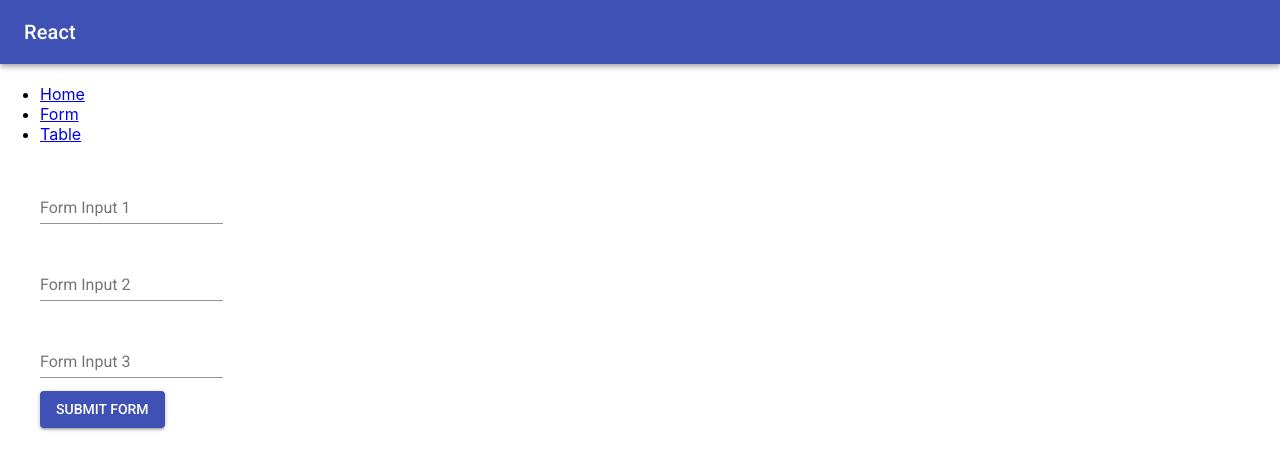
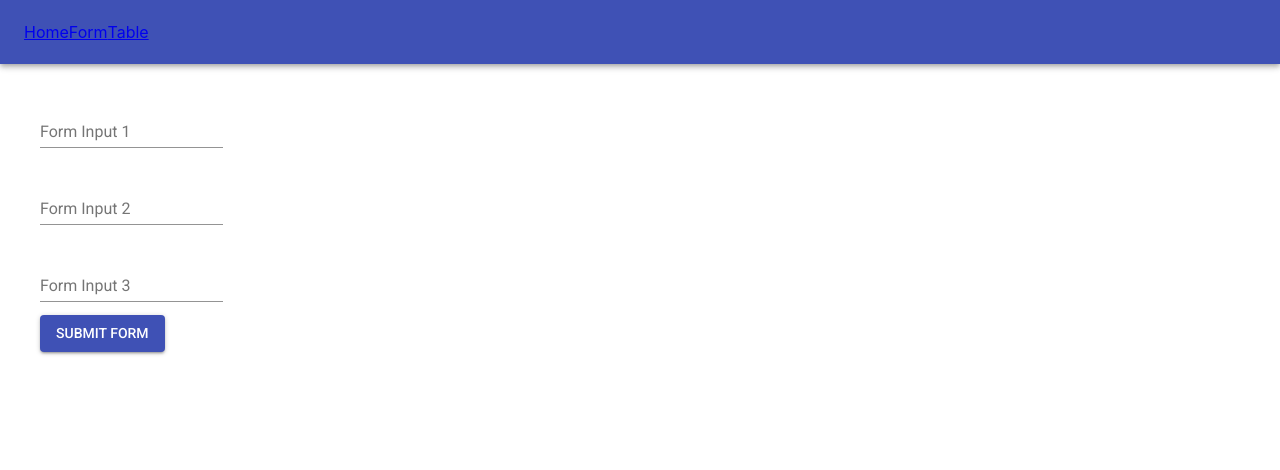
Before and after one commit to ronniegross/recipe-cult-front-end, a React (Create React App) app: page /form in a window 1280 px wide. Shown: the top 470 px of the page. Built offline with nearby package versions, Linux system fonts and the light colour scheme.

Commit message:
Move routing to Navbar

```diff
--- a/package.json
+++ b/package.json
@@ -9,7 +9,8 @@
     "react-dom": "^16.8.4",
     "react-materialize": "^2.6.0",
     "react-router-dom": "^4.3.1",
-    "react-scripts": "2.1.8"
+    "react-scripts": "2.1.8",
+    "styled-components": "^4.1.3"
   },
   "scripts": {
     "start": "react-scripts start",
--- a/src/components/Navbar.js
+++ b/src/components/Navbar.js
@@ -1,7 +1,9 @@
 import React, { Component } from 'react';
+import { Link } from "react-router-dom";
 import AppBar from '@material-ui/core/AppBar';
 import Toolbar from '@material-ui/core/Toolbar';
 import Typography from '@material-ui/core/Typography';
+import Button from '@material-ui/core/Button';
 
 class Navbar extends Component {
     state = {  }
@@ -10,9 +12,9 @@ class Navbar extends Component {
             <div>
                 <AppBar className="navbar" position="static" color="primary">
                 <Toolbar>
-                    <Typography variant="h6" color="inherit">
-                    React
-                    </Typography>
+                    <Link to="/">Home</Link>
+                    <Link to="/form">Form</Link>
+                    <Link to="/table">Table</Link>
                 </Toolbar>
                 </AppBar>
             </div>
--- a/src/components/pages/FormPage.js
+++ b/src/components/pages/FormPage.js
@@ -4,7 +4,7 @@ import InputForm from "../InputForm";
 import * as requestUtil from "../../Util/util";
 
 class FormPage extends Component {
-    state = {  }
+    state = {  };
 
     handleInput1Change = event => {
         this.setState({ input1: event.target.value });
--- a/src/components/pages/Home.js
+++ b/src/components/pages/Home.js
@@ -3,18 +3,22 @@ import { BrowserRouter as Router, Route, Link } from "react-router-dom";
 import Navbar from "../Navbar";
 import FormPage from "./FormPage";
 import TablePage from "./TablePage";
+import styled from "styled-components";
+
+const styledNav = styled.nav`
+
+`
 
 export default class Home extends Component {
   state = {};
 
-
   render() {
     return (
       <div>
-        <Navbar />
         <Router>
           <div>
-            <nav>
+          <Navbar />
+            {/* <nav>
               <ul>
                 <li>
                   <Link to="/">Home</Link>
@@ -26,7 +30,7 @@ export default class Home extends Component {
                 <Link to="/table">Table</Link>
               </li>
               </ul>
-            </nav>
+            </nav> */}
             <Route path="/form" component={FormPage} />
             <Route path="/table" component={TablePage} />
           </div>
```
Also changed, not shown: 1 other file (tests, documents, lock files or other folders).
